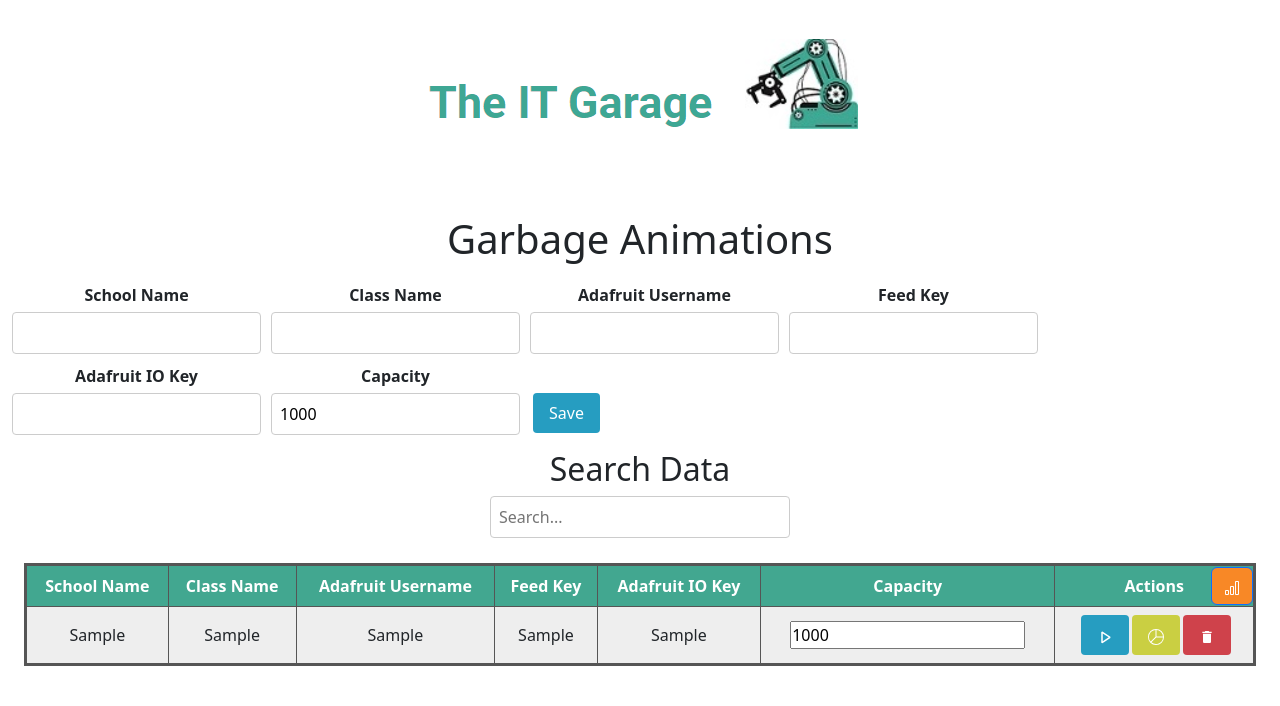
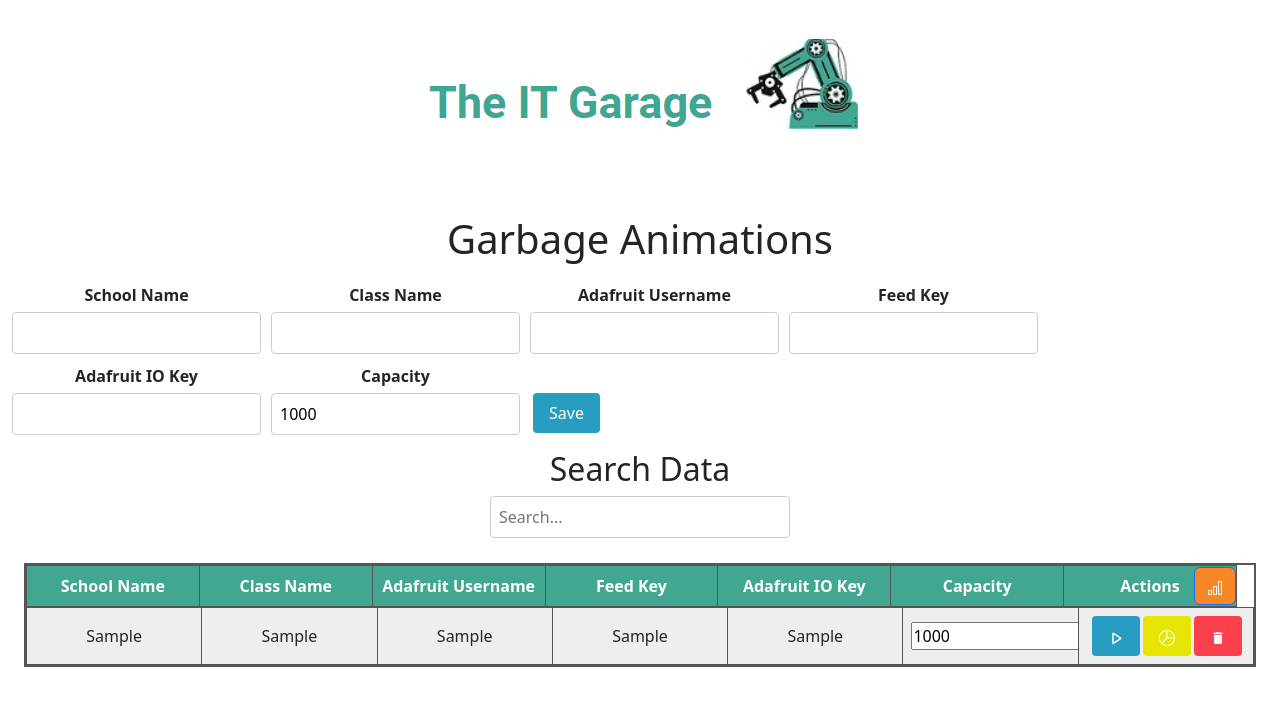
Before and after one commit to ersinev/SmartBin, a React (Create React App) app: page / in a window 1280 px wide. Both pictures are taken after typing "Sample", "Sample", "Sample", "Sample", "Sample" into the empty fields and a click on the button "Save". Shown: the top 706 px of the page. Built offline with nearby package versions, Linux system fonts and the light colour scheme.

Commit message:
sticky table header/ button changed

```diff
--- a/src/App.css
+++ b/src/App.css
@@ -133,36 +133,51 @@
   border-collapse: collapse;
   border: 2px solid #555;
   margin-top: 20px;
-  max-height: 400px;
-  overflow: auto;
-  /* Adjust margin and padding to remove extra space */
-  margin-bottom: 0;
-  padding: 0;
-  position: relative; /* Required for sticky header */
+  position: relative;
 }
 
 .scrollable-table {
   width: 100%;
-  margin-left: 0;
 }
 
+.data-table thead {
+  display: table;
+  width: calc(100% - 17px); /* Adjust for scrollbar width */
+  table-layout: fixed;
+}
 
-.data-table td {
-  border: 1px solid #555;
-  padding: 8px;
+.data-table tbody {
+  display: block;
+  max-height: 300px;
+  overflow-y: auto;
+}
+
+.data-table tr {
+  display: table;
+  width: 100%;
+  table-layout: fixed;
+}
+
+.data-table th, .data-table td {
+  width: calc(100% / 7); /* Number of columns - adjust if needed */
+  overflow: hidden; /* hides the overflow */
+  text-overflow: ellipsis; /* ellipsis for any text overflow */
+  white-space: nowrap; /* prevents the content from wrapping */
 }
 
 .data-table th {
   background-color: #42A790;
   color: white;
   position: sticky;
-  top: 0; /* Stick to the top */
-  z-index: 1; /* Ensure header is above other elements */
+  top: 0;
+  z-index: 1;
   border: 1px solid #555;
   padding: 8px;
 }
 
 .data-table td {
+  border: 1px solid #555;
+  padding: 8px;
   background-color: #eee;
 }
 
--- a/src/DataTable.js
+++ b/src/DataTable.js
@@ -60,7 +60,7 @@ function DataTable({
 
                     {/* All Charts Button */}
                     <button
-                      style={{ backgroundColor: "#cacf42" }}
+                      style={{ backgroundColor: "#e6e600" }}
                       onClick={() => {
                         setSelectedData(data);  // This sets the data of the clicked row
                         setShowModal(true);
@@ -70,7 +70,7 @@ function DataTable({
                     </button>
                     {/* Delete Row Button */}
                     <button
-                      style={{ backgroundColor: "#cf424b" }}
+                      style={{ backgroundColor: "#fc3f4c" }}
                       onClick={() => deleteSavedData(index)}
                     >
                       <MdDelete/>
```
